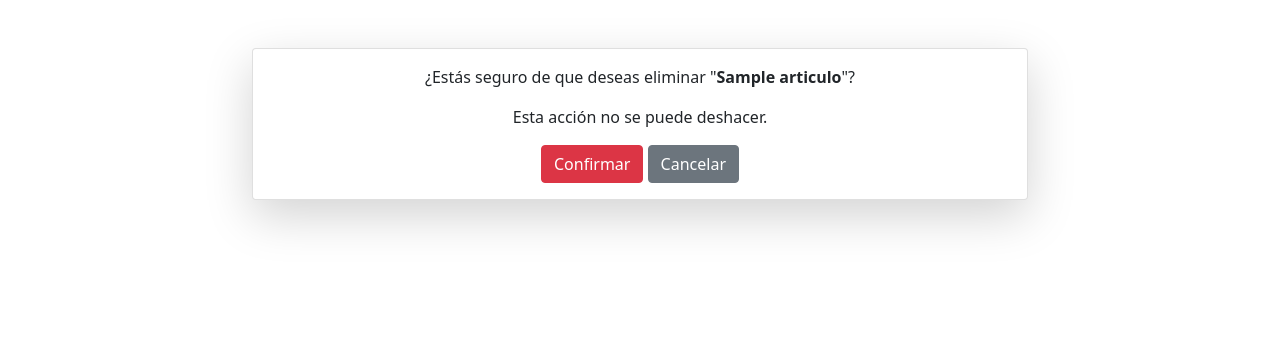
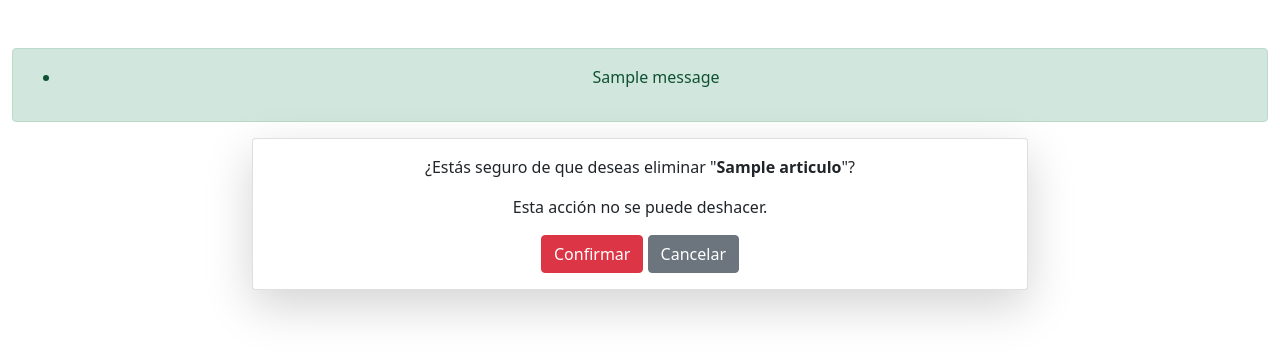
Before and after one commit to sanchezmiguel/CoderBlogRepo, a Django app: page /1/delete in a window 1280 px wide. Shown: the part 72-430 px from the top of the page. Run offline with Django 4.2, Linux system fonts and the light colour scheme; a user stored in the database is signed in; tables that the repository leaves empty hold one stand-in row (values such as "Sample post"); one stand-in notice (Sample message) is shown; some libraries are stand-ins or nearby versions.

Commit message:
se agregan mensajes cuando la operacion es exitosa

```diff
--- a/coderDjango/blogApp/views.py
+++ b/coderDjango/blogApp/views.py
@@ -1,3 +1,4 @@
+from django.contrib import messages
 from django.contrib.auth.mixins import LoginRequiredMixin
 from django.db.models import Q
 from django.views.generic import CreateView, DetailView, UpdateView
@@ -66,6 +67,7 @@ class ArticuloDetailView(DetailView):
 class ArticuloCreateView(LoginRequiredMixin, CreateView):
     model = Articulo
     success_url = '/pages'
+    success_message = "Articulo de blog creado exitosamente!"
     form_class = ArticuloForm
 
     def form_valid(self, form):
@@ -76,10 +78,17 @@ class ArticuloCreateView(LoginRequiredMixin, CreateView):
 class ArticuloUpdateView(LoginRequiredMixin, UpdateView):
     model = Articulo
     success_url = '/pages'
+    success_message = "Articulo de blog actualizado exitosamente!"
     form_class = ArticuloForm
+
+    def form_valid(self, form):
+        form.instance.author = self.request.user
+        messages.success(self.request, 'Articulo de blog actualizado exitosamente!')
+        return super().form_valid(form)
 
 
 class ArticuloDeleteView(LoginRequiredMixin, DeleteView):
     model = Articulo
+    success_message = "Articulo de blog eliminado exitosamente!"
     success_url = '/pages'
     template_name = 'blogApp/articulo_delete.html'
--- a/coderDjango/mensajeriaApp/views.py
+++ b/coderDjango/mensajeriaApp/views.py
@@ -10,6 +10,7 @@ from .models import Chat, Message
 class EnviarMensajeView(LoginRequiredMixin, View):
     model = Message
     success_url = '/pages'
+    success_message = "Mensaje enviado exitosamente!"
 
     def post(self, request):
         # Obtén el ID del receptor y el mensaje del formulario
--- a/coderDjango/static/templates/base.html
+++ b/coderDjango/static/templates/base.html
@@ -11,6 +11,16 @@
     <script src="{% static 'ckeditor/ckeditor/ckeditor.js' %}" type="text/javascript"></script>
     <script src="{% static 'ckeditor/ckeditor-init.js' %}" type="text/javascript"></script>
     <link href="https://cdnjs.cloudflare.com/ajax/libs/font-awesome/6.2.1/css/all.min.css" rel="stylesheet">
+        <script>
+        window.addEventListener('load', function () {
+            var successMessages = document.querySelectorAll('.alert-success');
+            successMessages.forEach(function (successMessage) {
+                successMessage.addEventListener('click', function () {
+                    this.style.display = 'none';
+                });
+            });
+        });
+    </script>
 </head>
 <body>
 <nav class="navbar navbar-dark bg-dark">
@@ -20,6 +30,7 @@
         {% else %}
         <h1 class="text-light me-3">Bienvenido a CoderBlog</h1>
         {% endif %}
+
         <div class="ms-auto">
             <a class="btn btn-outline-light me-1" href="{% url 'articulo.list' %}">Home</a>
             <a class="btn btn-outline-light me-1" href="{% url 'about_creator' %}">About</a>
@@ -35,7 +46,18 @@
         </div>
     </div>
 </nav>
+
+
 <div class="my-5 text-center container-fluid">
+        {% if messages %}
+            <div class="alert alert-success">
+                <ul class="messages">
+                    {% for message in messages %}
+                        <li {% if message.tags %} class="{{ message.tags }}"{% endif %}>{{ message }}</li>
+                    {% endfor %}
+                </ul>
+            </div>
+        {% endif %}
     {% block content %}
     {% endblock %}
 </div>
```
